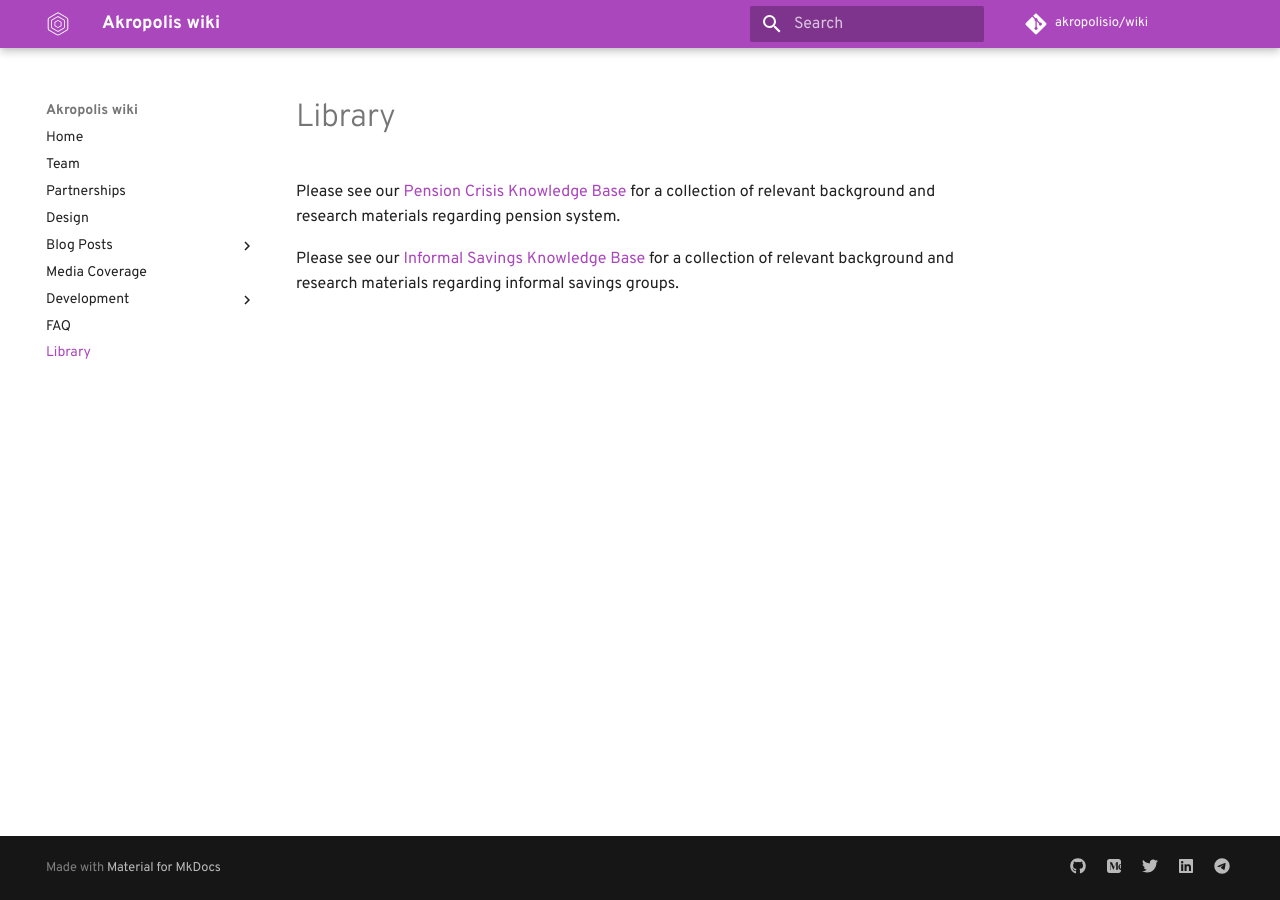
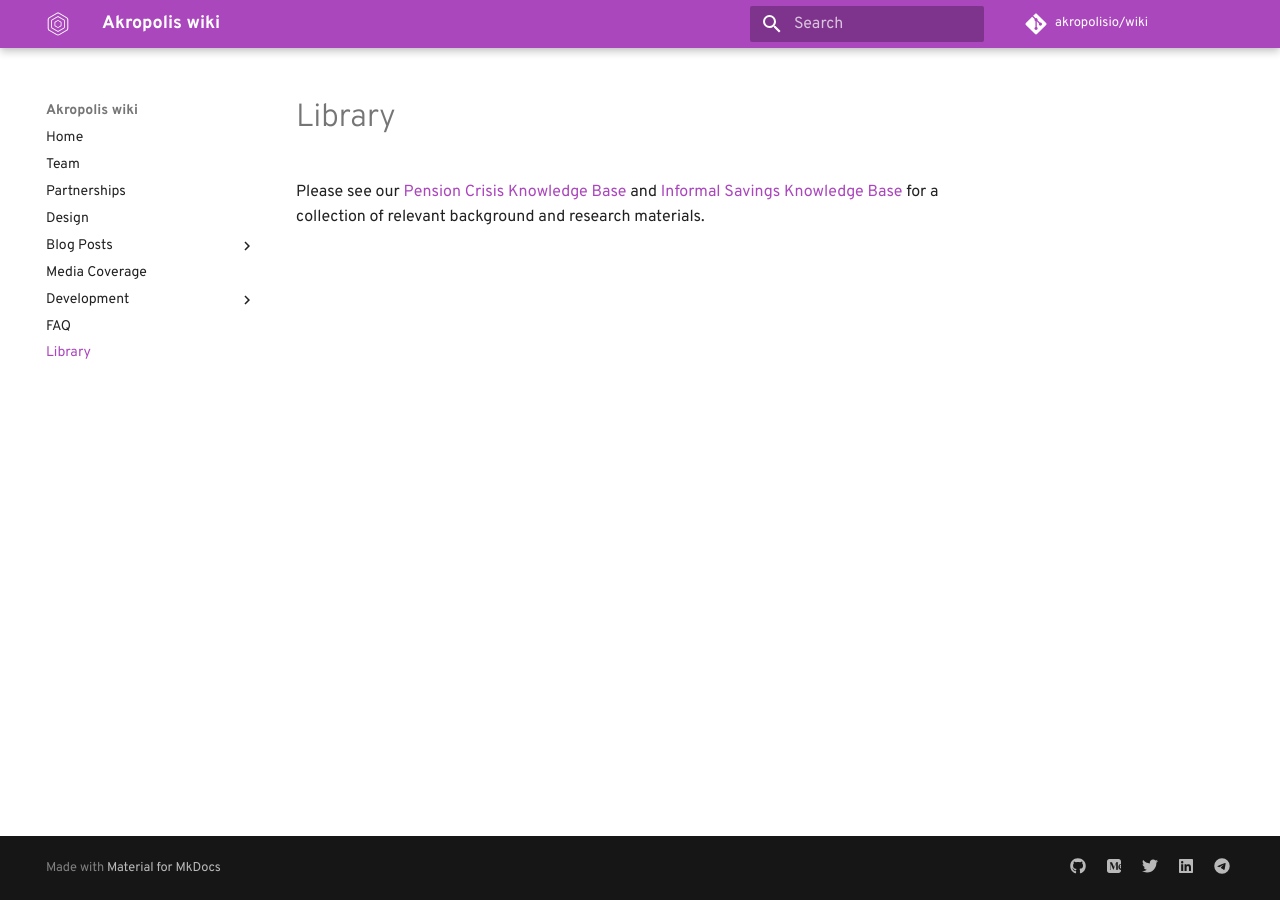
Before and after one commit to kaonone/wiki, an MkDocs documentation site: the page built from docs/library.md, in a window 1280 px wide. Built offline with MkDocs 1.6.1 and Material for MkDocs 9.7.7, drawn with Linux system fonts in a browser that asks for light colours; some web fonts are replaced; comment, search, counter and statistics services are not loaded; old or Windows-style settings are respelled for this version of MkDocs.

Commit message:
Update library.md

```diff
--- a/docs/library.md
+++ b/docs/library.md
@@ -1,5 +1,3 @@
 # Library
 
-Please see our [Pension Crisis Knowledge Base](https://airtable.com/shrrKv18TLgDZCnMp) for a collection of relevant background and research materials regarding pension system.
-
-Please see our [Informal Savings Knowledge Base](https://airtable.com/shrtSK8Uc2PweuEwk) for a collection of relevant background and research materials regarding informal savings groups.
+Please see our [Pension Crisis Knowledge Base](https://airtable.com/shrrKv18TLgDZCnMp) and [Informal Savings Knowledge Base](https://airtable.com/shrtSK8Uc2PweuEwk) for a collection of relevant background and research materials.
```
